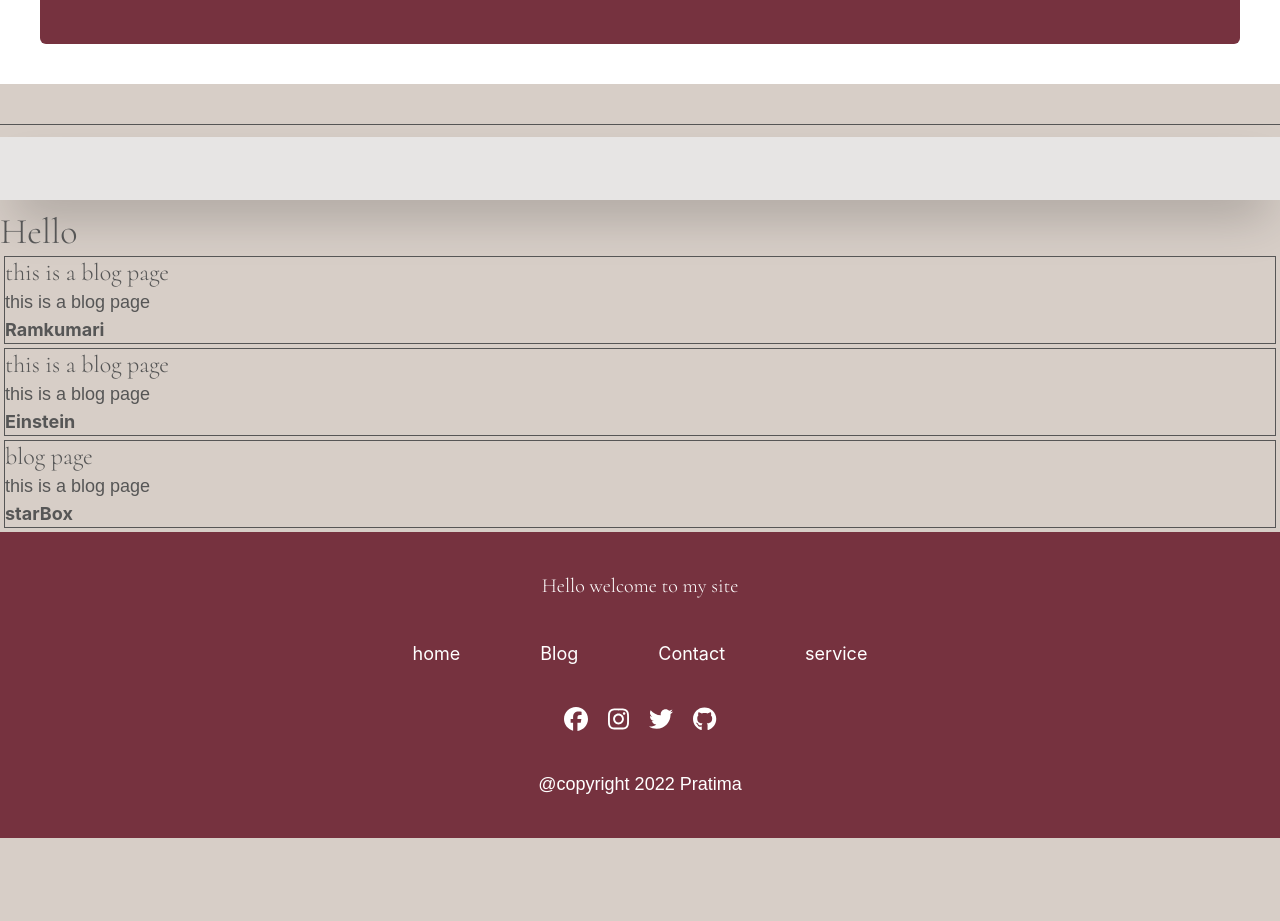
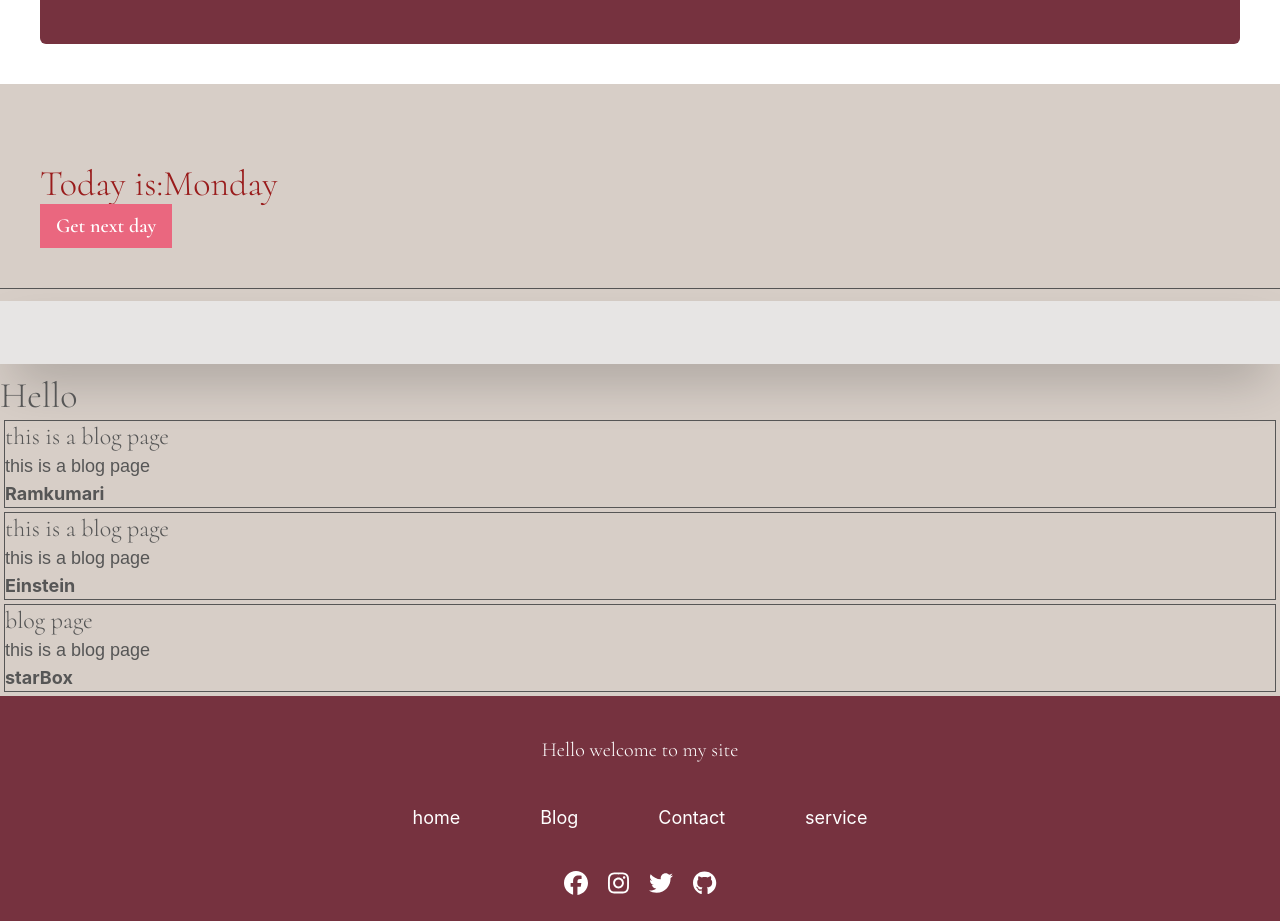
Before and after one commit to pr4t1ma/react-portfolio, a React (Create React App) app: page /works in a window 1280 px wide. Shown: the part 1840-2761 px from the top of the page. Before the commit the page ends 2678 px from the top, so only its background shows below. Built offline with nearby package versions, Linux system fonts and the light colour scheme.

Commit message:
Updating nextdays

```diff
--- /dev/null
+++ b/src/Customhook/Customhook.jsx
@@ -0,0 +1,38 @@
+import { useEffect, useRef, useState } from "react";
+const usePreviousday = (value) => {
+  const ref = useRef();
+  useEffect(() => {
+    ref.current = value;
+  }, [value]);
+  return ref.value;
+};
+
+const Customhook = () => {
+  const [day, setDay] = useState("Monday");
+  const prevDay = usePreviousday();
+
+  const getNextDay = () => {
+    if (day === "Monday") {
+      setDay("Tuesday");
+    } else if (day === "Tuesday") {
+      setDay("Wednesday");
+    } else if (day === "Wednesday") {
+      setDay("Thursday");
+    } else if (day === "Thursday") {
+      setDay("Friday");
+    } else if (day === "Friday") {
+      setDay("Monday");
+    }
+  };
+  return (
+    <div className="container p-10">
+      <h1 className="text-red-800 bold">
+        Today is:{day}
+        {prevDay && <span>previousdays was:{prevDay}</span>}
+      </h1>
+      <button onClick={getNextDay}>Get next day</button>
+    </div>
+  );
+};
+
+export default Customhook;
--- a/src/Data/RegistrationForm/Registrationform.jsx
+++ b/src/RegistrationForm/Registrationform.jsx
@@ -30,7 +30,6 @@ const Registrationform = () => {
     e.preventDeffault();
     alert("account create!");
     clearForm();
-    console.log("hello");
   };
 
   return (
--- a/src/WorksComponent/Works.jsx
+++ b/src/WorksComponent/Works.jsx
@@ -3,7 +3,8 @@ import { Counter } from "../ConditionalTerms/UseStateIncreDecre/Counter";
 import { TodoList } from "../TodoList/TodoList";
 import { Accordion } from "../TodoList/Accordion/Accordion";
 import { accordionData } from "../Data/AccordionData";
-import Registrationform from "../Data/RegistrationForm/Registrationform";
+import Registrationform from "../RegistrationForm/Registrationform";
+import Customhook from "../Customhook/Customhook";
 
 export const Works = () => {
   return (
@@ -18,6 +19,7 @@ export const Works = () => {
         ))}
       </div>
       <Registrationform />
+      <Customhook />
     </div>
   );
 };
```
